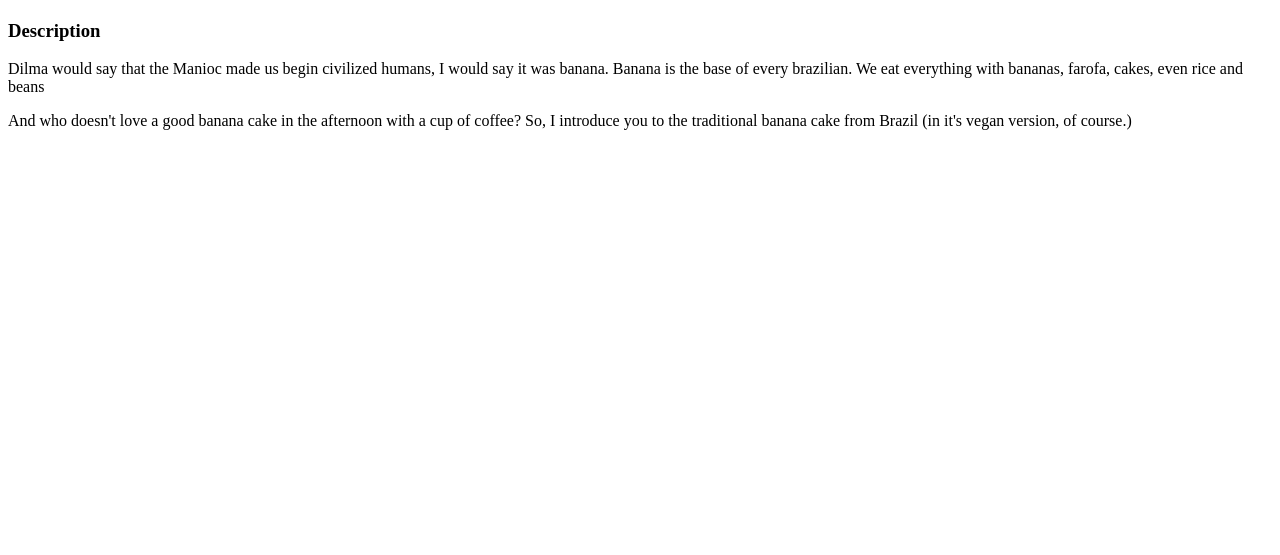
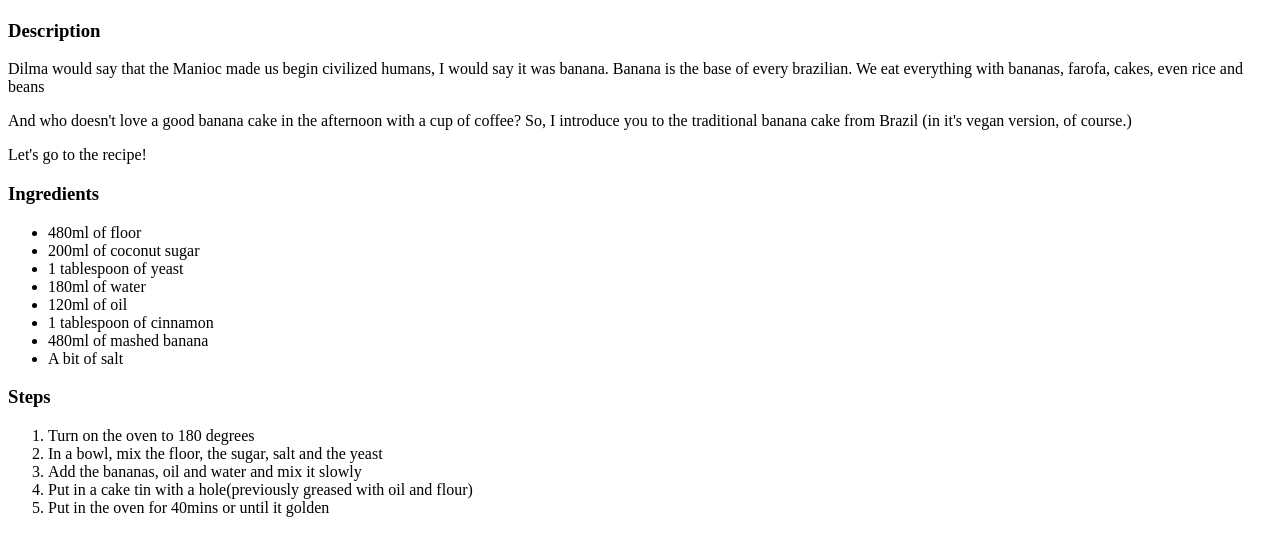
Before and after one commit to an4cruz/odin-recipes, a plain HTML site: page recipes/banana-cake.html in a window 1280 px wide. Shown: the part 99-654 px from the top of the page. Drawn offline with Linux system fonts and the light colour scheme.

Commit message:
all good :)

```diff
--- a/recipes/banana-cake.html
+++ b/recipes/banana-cake.html
@@ -11,6 +11,27 @@
         <h3>Description</h3>
         <p>Dilma would say that the Manioc made us begin civilized humans, I would say it was banana. Banana is the base of every brazilian. We eat everything with bananas, farofa, cakes, even rice and beans</p>
         <p>And who doesn't love a good banana cake in the afternoon with a cup of coffee? So, I introduce you to the traditional banana cake from Brazil (in it's vegan version, of course.)</p>
+        <p>Let's go to the recipe!</p>
+
+        <h3>Ingredients</h3>
+        <ul>
+            <li>480ml of floor</li>
+            <li>200ml of coconut sugar</li>
+            <li>1 tablespoon of yeast</li>
+            <li>180ml of water</li>
+            <li>120ml of oil</li>
+            <li>1 tablespoon of cinnamon</li>
+            <li>480ml of mashed banana</li>
+            <li>A bit of salt</li>
+        </ul>
+        <h3>Steps</h3>
+        <ol>
+            <li>Turn on the oven to 180 degrees</li>
+            <li>In a bowl, mix the floor, the sugar, salt and the yeast</li>
+            <li>Add the bananas, oil and water and mix it slowly</li>
+            <li>Put in a cake tin with a hole(previously greased with oil and flour)</li>
+            <li>Put in the oven for 40mins or until it golden</li>
+        </ol>
     </body>
 
 </html>
```
